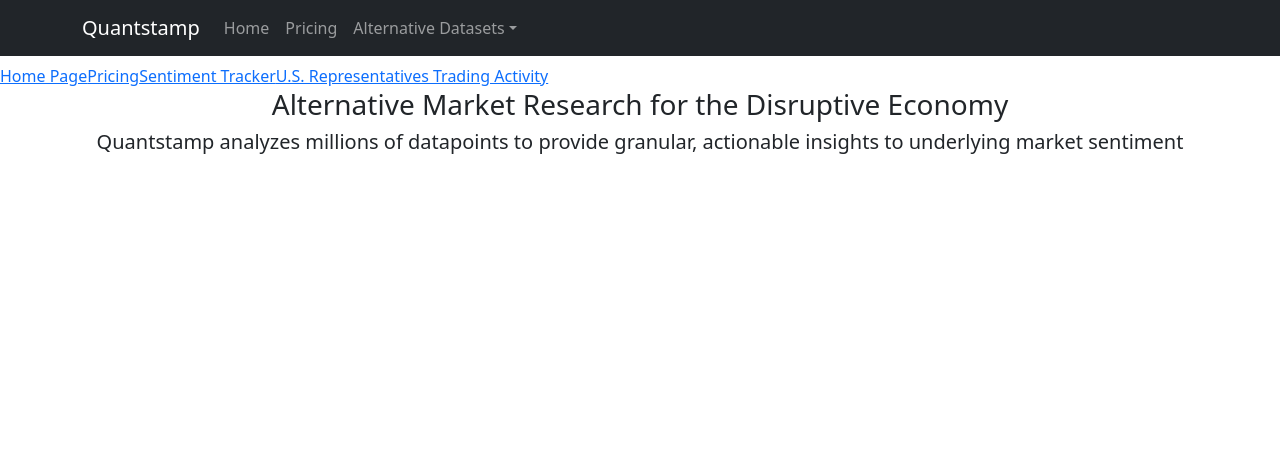
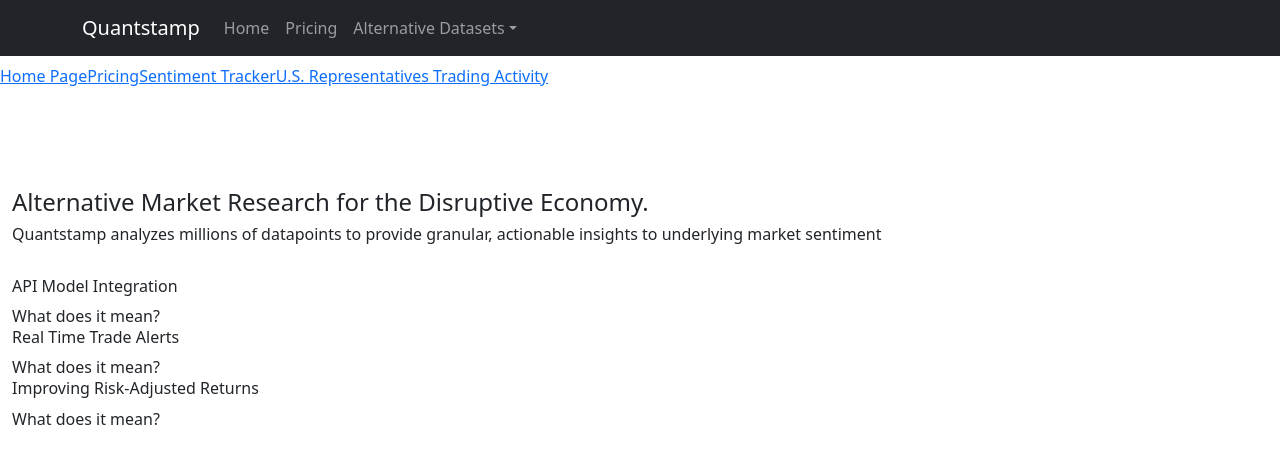
Before and after one commit to rkirk430/Project_3_FrontEnd, a React (Create React App) app: page / in a window 1280 px wide. Shown: the top 464 px of the page. Built offline with nearby package versions, Linux system fonts and the light colour scheme.

Commit message:
Homepage Styling

```diff
--- a/src/App.css
+++ b/src/App.css
@@ -1,38 +1,4 @@
-.App {
-  text-align: center;
+.homepage-header {
+  padding-top: 100px;
+  margin: 25px;
 }
-
-.App-logo {
-  height: 40vmin;
-  pointer-events: none;
-}
-
-@media (prefers-reduced-motion: no-preference) {
-  .App-logo {
-    animation: App-logo-spin infinite 20s linear;
-  }
-}
-
-.App-header {
-  background-color: #282c34;
-  min-height: 100vh;
-  display: flex;
-  flex-direction: column;
-  align-items: center;
-  justify-content: center;
-  font-size: calc(10px + 2vmin);
-  color: white;
-}
-
-.App-link {
-  color: #61dafb;
-}
-
-@keyframes App-logo-spin {
-  from {
-    transform: rotate(0deg);
-  }
-  to {
-    transform: rotate(360deg);
-  }
-}
--- a/src/pages/home.js
+++ b/src/pages/home.js
@@ -1,11 +1,29 @@
 import React from "react";
+import { Container, Row, Col } from "react-bootstrap";
 
 
 const Home = (props) => {
     return(
         <>
-            <h3> Alternative Market Research for the Disruptive Economy </h3>
-            <h5> Quantstamp analyzes millions of datapoints to provide granular, actionable insights to underlying market sentiment </h5>
+            <Container fluid>
+                <Row className="homepage-header">
+                    <Col sm={8}></Col>
+                        <h4> Alternative Market Research for the Disruptive Economy. </h4>
+                    <Col sm={4}></Col>
+                         <h6> Quantstamp analyzes millions of datapoints to provide granular, actionable insights to underlying market sentiment </h6>
+                </Row>
+                <Row className="homepage-benefits-container">
+                    <Col sm={4}></Col>
+                        <h6> API Model Integration </h6>
+                        <smaller> What does it mean? </smaller>
+                    <Col sm={4}></Col>
+                        <h6> Real Time Trade Alerts </h6>
+                        <smaller> What does it mean? </smaller>
+                    <Col sm={4}></Col>
+                        <h6> Improving Risk-Adjusted Returns </h6>
+                        <smaller> What does it mean? </smaller>
+                </Row>
+            </Container>
         </>
 
     )
```
